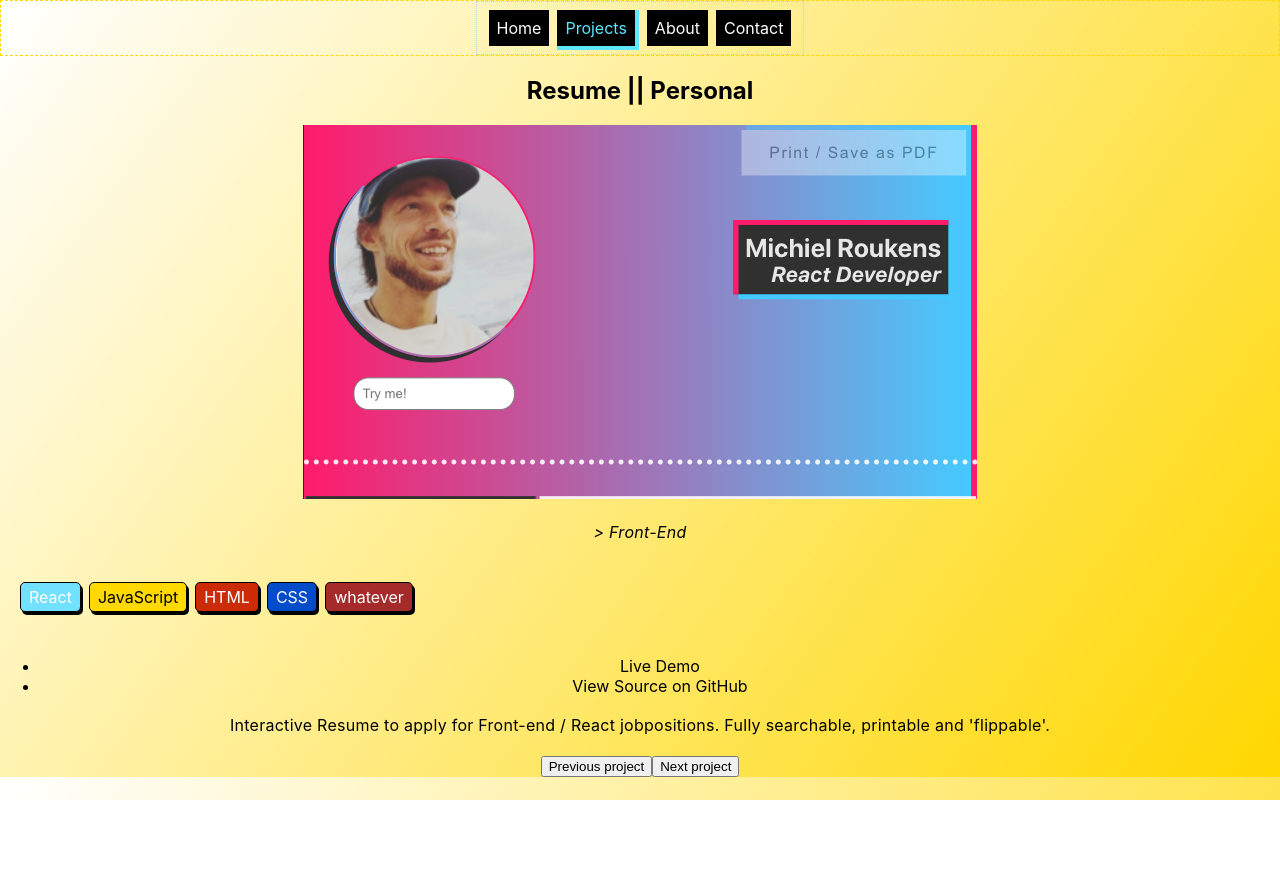
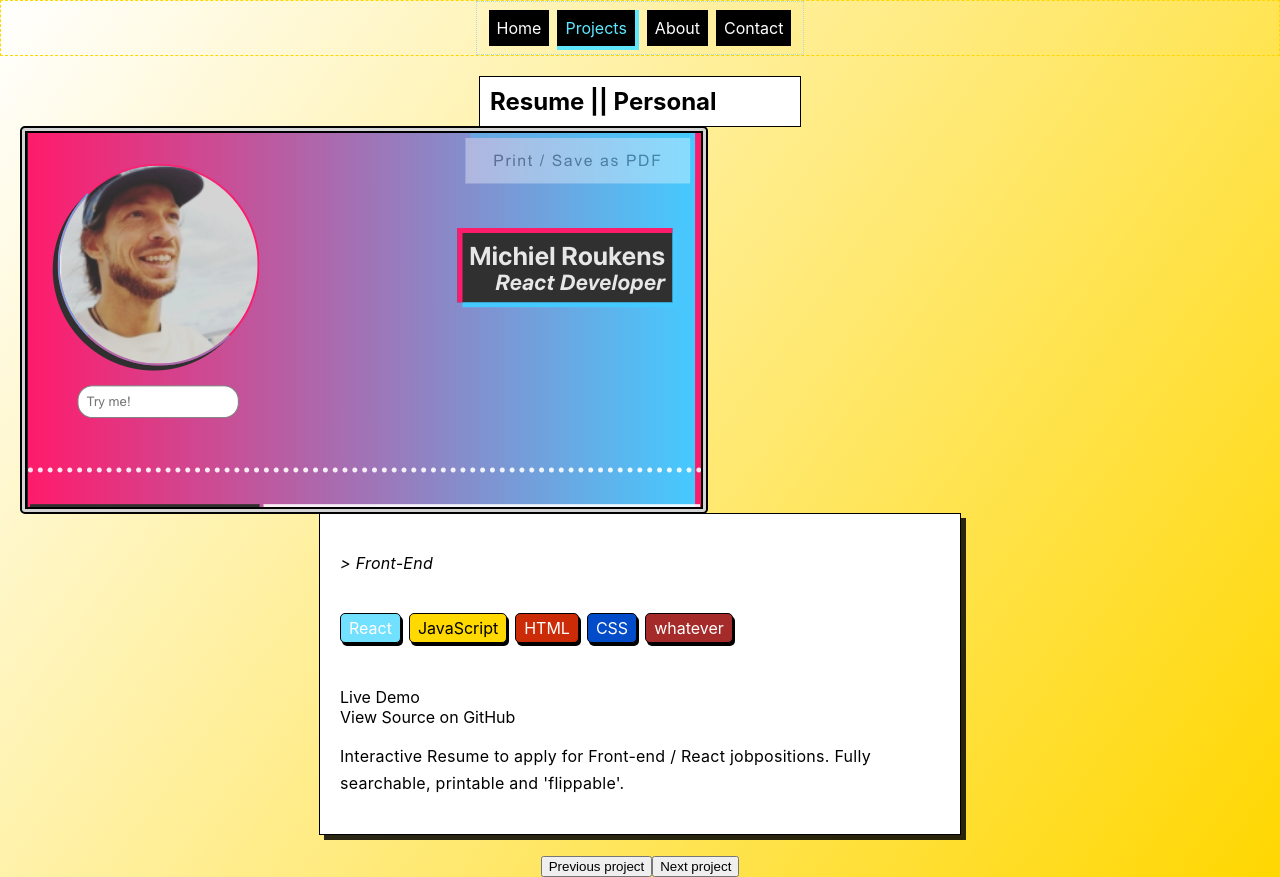
Before and after one commit to arejasverduras/portfolio, a React (Create React App) app: page /projects/1 in a window 1280 px wide. Before the commit the page ends 800 px from the top, so only its background shows below. Built offline with nearby package versions, Linux system fonts and the light colour scheme.

Commit message:
style project page: background colors, borders, sections

```diff
--- a/src/App.css
+++ b/src/App.css
@@ -307,10 +307,6 @@ padding: 20px;
 height: 30%;
 }
 
-.projectTileTitle {
-/* empty */
-}
-
 .catLabel {
   font-style: italic;
 }
@@ -330,10 +326,6 @@ height: 30%;
 
 .catFullstack::after {
   content: ' >'
-}
-
-.projectTileDescription {
-  /* empty styles */
 }
 
 .projectTileTech {
@@ -374,6 +366,50 @@ height: 30%;
 
 .techCSS {
   background-color: rgb(3, 76, 201);
+}
+
+/* Project */
+
+.projectContainer {
+  text-align: left;
+  padding: 20px;
+}
+
+.projectTitle {
+  background-color: white;
+  max-width: 300px;
+  margin: 0 auto;
+  margin-bottom: -1px;
+  padding: 10px;
+  border: 1px solid black;
+  z-index: 0;
+}
+
+.projectImage {
+  border: 7px double black;
+  border-radius: 5px;
+  background-color: lightgray;
+  /* box-shadow: rgba(0, 0, 0, 0.837) 5px 5px; */
+  margin-bottom: -5px;
+  z-index: 1;
+}
+
+.projectContent {
+  max-width: 600px;
+  margin: 0 auto;
+  padding: 20px;
+  background-color: white;
+  box-shadow: rgba(0, 0, 0, 0.837) 5px 5px;
+  border: 1px solid black;
+}
+
+.projectContent .projectTileTech {
+  padding-left: 0;
+}
+
+.projectLinks {
+  list-style-type: none;
+  padding-inline-start: 0;
 }
 
 /* About */
--- a/src/components/Project/Project.js
+++ b/src/components/Project/Project.js
@@ -30,9 +30,9 @@ export const Project = () =>{
 
     return (
         <>
-        <article className='ProjectContainer'>
-            <h1>{name} || {client}</h1>
-            <img src={process.env.PUBLIC_URL + tileImage} alt="screenshot of project"></img>
+        <article className='projectContainer'>
+            <h1 className="projectTitle">{name} || {client}</h1>
+            <img className="projectImage" src={process.env.PUBLIC_URL + tileImage} alt="screenshot of project"></img>
             <div className="projectContent">
                     <p className={catLabels(cat)}>{cat}</p>
                     <ul className="projectTileTech">
```
